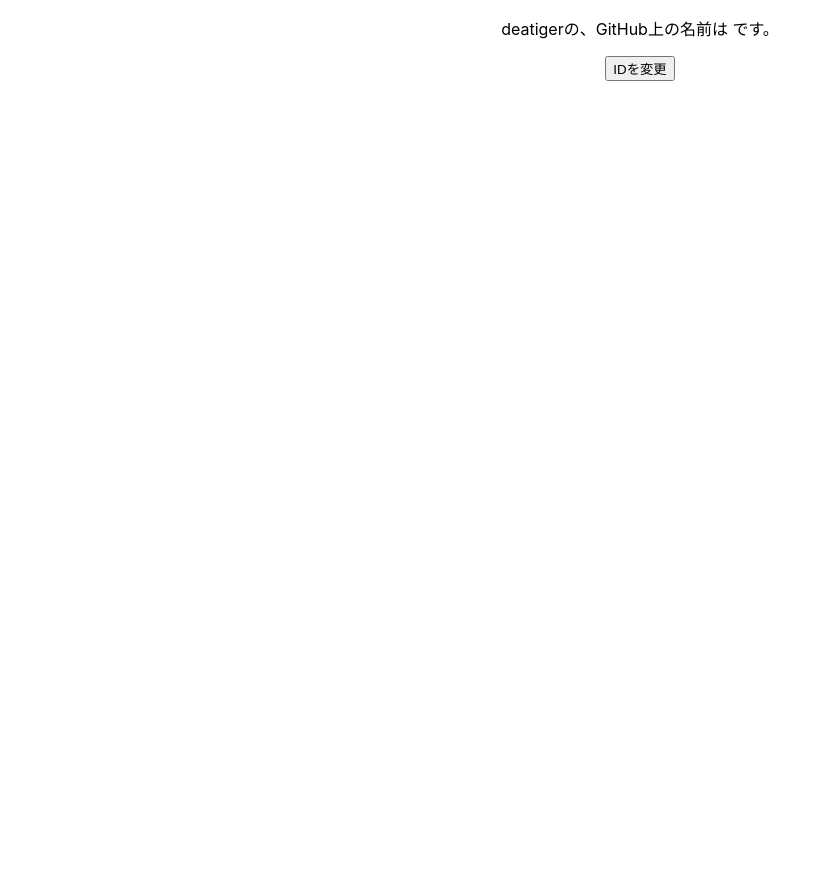
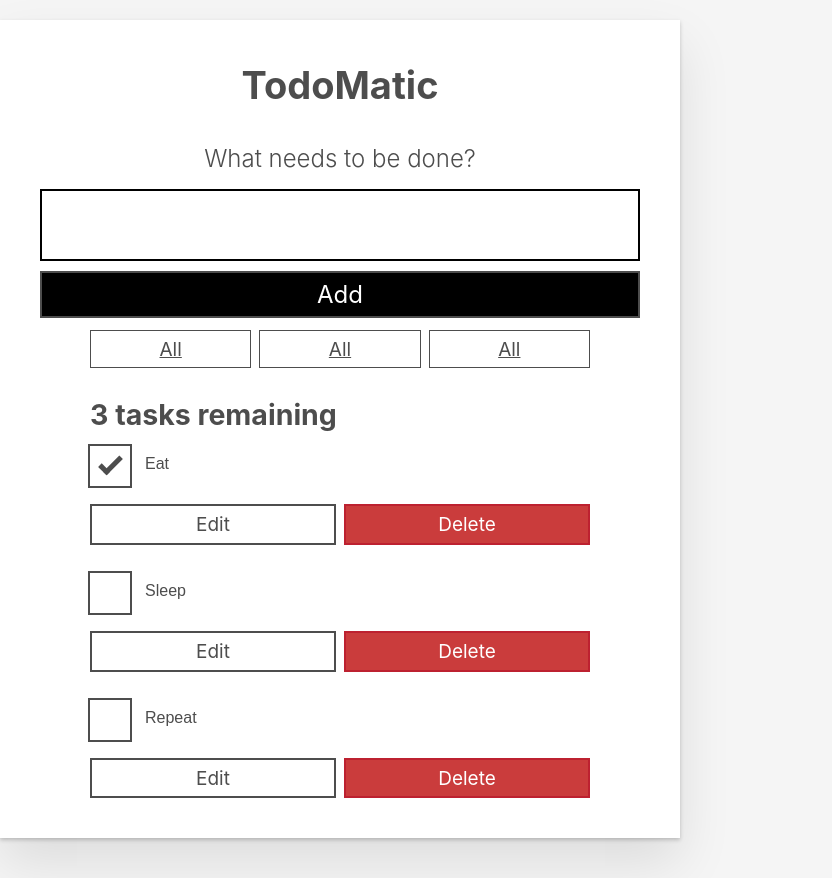
Before and after one commit to kanoi-y/react-basic, a React (Create React App) app: page / in a window 1280 px wide. Shown: the whole page, without its empty margins (0-832 px from the left). Before the commit the page ends 800 px from the top, so only its background shows below. Built offline with nearby package versions, Linux system fonts and the light colour scheme; no server answers.

Commit message:
todoリストを作成

```diff
--- a/package.json
+++ b/package.json
@@ -6,6 +6,7 @@
     "@testing-library/jest-dom": "^5.14.1",
     "@testing-library/react": "^11.2.7",
     "@testing-library/user-event": "^12.8.3",
+    "nanoid": "^3.1.23",
     "react": "^17.0.2",
     "react-dom": "^17.0.2",
     "react-scripts": "4.0.3",
--- a/public/index.html
+++ b/public/index.html
@@ -24,7 +24,7 @@
       work correctly both with client-side routing and a non-root public URL.
       Learn how to configure a non-root public URL by running `npm run build`.
     -->
-    <title>React App</title>
+    <title>TodoMatic</title>
   </head>
   <body>
     <noscript>You need to enable JavaScript to run this app.</noscript>
--- a/src/App.css
+++ b/src/App.css
@@ -1,38 +1,292 @@
-.App {
+/* RESETS */
+*,
+*::before,
+*::after {
+  box-sizing: border-box;
+}
+*:focus {
+  outline: 3px dashed #228bec;
+  outline-offset: 0;
+}
+html {
+  font: 62.5% / 1.15 sans-serif;
+}
+h1,
+h2 {
+  margin-bottom: 0;
+}
+ul {
+  list-style: none;
+  padding: 0;
+}
+button {
+  border: none;
+  margin: 0;
+  padding: 0;
+  width: auto;
+  overflow: visible;
+  background: transparent;
+  color: inherit;
+  font: inherit;
+  line-height: normal;
+  -webkit-font-smoothing: inherit;
+  -moz-osx-font-smoothing: inherit;
+  -webkit-appearance: none;
+}
+button::-moz-focus-inner {
+  border: 0;
+}
+button,
+input,
+optgroup,
+select,
+textarea {
+  font-family: inherit;
+  font-size: 100%;
+  line-height: 1.15;
+  margin: 0;
+}
+button,
+input {
+  overflow: visible;
+}
+input[type='text'] {
+  border-radius: 0;
+}
+body {
+  width: 100%;
+  max-width: 68rem;
+  margin: 0 auto;
+  font: 1.6rem/1.25 Arial, sans-serif;
+  background-color: #f5f5f5;
+  color: #4d4d4d;
+}
+@media screen and (min-width: 620px) {
+  body {
+    font-size: 1.9rem;
+    line-height: 1.31579;
+  }
+}
+/*END RESETS*/
+/* GLOBAL STYLES */
+.form-group > input[type='text'] {
+  display: inline-block;
+  margin-top: 0.4rem;
+}
+.btn {
+  padding: 0.8rem 1rem 0.7rem;
+  border: 0.2rem solid #4d4d4d;
+  cursor: pointer;
+  text-transform: capitalize;
+}
+.btn.toggle-btn {
+  border-width: 1px;
+  border-color: #d3d3d3;
+}
+.btn.toggle-btn[aria-pressed='true'] {
+  text-decoration: underline;
+  border-color: #4d4d4d;
+}
+.btn__danger {
+  color: #fff;
+  background-color: #ca3c3c;
+  border-color: #bd2130;
+}
+.btn__filter {
+  border-color: lightgrey;
+}
+.btn__primary {
+  color: #fff;
+  background-color: #000;
+}
+.btn-group {
+  display: flex;
+  justify-content: space-between;
+}
+.btn-group > * {
+  flex: 1 1 49%;
+}
+.btn-group > * + * {
+  margin-left: 0.8rem;
+}
+.label-wrapper {
+  margin: 0;
+  flex: 0 0 100%;
   text-align: center;
 }
-
-.App-logo {
-  height: 40vmin;
-  pointer-events: none;
+.visually-hidden {
+  position: absolute !important;
+  height: 1px;
+  width: 1px;
+  overflow: hidden;
+  clip: rect(1px 1px 1px 1px);
+  clip: rect(1px, 1px, 1px, 1px);
+  white-space: nowrap;
 }
-
-@media (prefers-reduced-motion: no-preference) {
-  .App-logo {
-    animation: App-logo-spin infinite 20s linear;
+[class*='stack'] > * {
+  margin-top: 0;
+  margin-bottom: 0;
+}
+.stack-small > * + * {
+  margin-top: 1.25rem;
+}
+.stack-large > * + * {
+  margin-top: 2.5rem;
+}
+@media screen and (min-width: 550px) {
+  .stack-small > * + * {
+    margin-top: 1.4rem;
+  }
+  .stack-large > * + * {
+    margin-top: 2.8rem;
   }
 }
-
-.App-header {
-  background-color: #282c34;
-  min-height: 100vh;
-  display: flex;
-  flex-direction: column;
-  align-items: center;
-  justify-content: center;
-  font-size: calc(10px + 2vmin);
-  color: white;
+.stack-exception {
+  margin-top: 1.2rem;
 }
-
-.App-link {
-  color: #61dafb;
+/* END GLOBAL STYLES */
+.todoapp {
+  background: #fff;
+  margin: 2rem 0 4rem 0;
+  padding: 1rem;
+  position: relative;
+  box-shadow: 0 2px 4px 0 rgba(0, 0, 0, 0.2), 0 2.5rem 5rem 0 rgba(0, 0, 0, 0.1);
 }
-
-@keyframes App-logo-spin {
-  from {
-    transform: rotate(0deg);
-  }
-  to {
-    transform: rotate(360deg);
+@media screen and (min-width: 550px) {
+  .todoapp {
+    padding: 4rem;
   }
 }
+.todoapp > * {
+  max-width: 50rem;
+  margin-left: auto;
+  margin-right: auto;
+}
+.todoapp > form {
+  max-width: 100%;
+}
+.todoapp > h1 {
+  display: block;
+  max-width: 100%;
+  text-align: center;
+  margin: 0;
+  margin-bottom: 1rem;
+}
+.label__lg {
+  line-height: 1.01567;
+  font-weight: 300;
+  padding: 0.8rem;
+  margin-bottom: 1rem;
+  text-align: center;
+}
+.input__lg {
+  padding: 2rem;
+  border: 2px solid #000;
+}
+.input__lg:focus {
+  border-color: #4d4d4d;
+  box-shadow: inset 0 0 0 2px;
+}
+[class*='__lg'] {
+  display: inline-block;
+  width: 100%;
+  font-size: 1.9rem;
+}
+[class*='__lg']:not(:last-child) {
+  margin-bottom: 1rem;
+}
+@media screen and (min-width: 620px) {
+  [class*='__lg'] {
+    font-size: 2.4rem;
+  }
+}
+.filters {
+  width: 100%;
+  margin: unset auto;
+}
+/* Todo item styles */
+.todo {
+  display: flex;
+  flex-direction: row;
+  flex-wrap: wrap;
+}
+.todo > * {
+  flex: 0 0 100%;
+}
+.todo-text {
+  width: 100%;
+  min-height: 4.4rem;
+  padding: 0.4rem 0.8rem;
+  border: 2px solid #565656;
+}
+.todo-text:focus {
+  box-shadow: inset 0 0 0 2px;
+}
+/* CHECKBOX STYLES */
+.c-cb {
+  box-sizing: border-box;
+  font-family: Arial, sans-serif;
+  -webkit-font-smoothing: antialiased;
+  font-weight: 400;
+  font-size: 1.6rem;
+  line-height: 1.25;
+  display: block;
+  position: relative;
+  min-height: 44px;
+  padding-left: 40px;
+  clear: left;
+}
+.c-cb > label::before,
+.c-cb > input[type='checkbox'] {
+  box-sizing: border-box;
+  top: -2px;
+  left: -2px;
+  width: 44px;
+  height: 44px;
+}
+.c-cb > input[type='checkbox'] {
+  -webkit-font-smoothing: antialiased;
+  cursor: pointer;
+  position: absolute;
+  z-index: 1;
+  margin: 0;
+  opacity: 0;
+}
+.c-cb > label {
+  font-size: inherit;
+  font-family: inherit;
+  line-height: inherit;
+  display: inline-block;
+  margin-bottom: 0;
+  padding: 8px 15px 5px;
+  cursor: pointer;
+  touch-action: manipulation;
+}
+.c-cb > label::before {
+  content: '';
+  position: absolute;
+  border: 2px solid currentColor;
+  background: transparent;
+}
+.c-cb > input[type='checkbox']:focus + label::before {
+  border-width: 4px;
+  outline: 3px dashed #228bec;
+}
+.c-cb > label::after {
+  box-sizing: content-box;
+  content: '';
+  position: absolute;
+  top: 11px;
+  left: 9px;
+  width: 18px;
+  height: 7px;
+  transform: rotate(-45deg);
+  border: solid;
+  border-width: 0 0 5px 5px;
+  border-top-color: transparent;
+  opacity: 0;
+  background: transparent;
+}
+.c-cb > input[type='checkbox']:checked + label::after {
+  opacity: 1;
+}
--- a/src/App.js
+++ b/src/App.js
@@ -1,57 +1,72 @@
-import { useEffect, useState } from 'react';
+import { nanoid } from 'nanoid';
+import React, { useState } from 'react';
 import './App.css';
+import FilterButton from './components/FilterButton';
+import Form from './components/Form';
+import Todo from './components/Todo';
 
-function App() {
-  const [id, setId] = useState('deatiger');
-  const [name, setName] = useState('');
-  const ids = ['deatiger', 'gaearon', 'aws', 'google', 'facebook'];
-
-  const getRandomId = () => {
-    const _id = ids[Math.floor(Math.random() * ids.length)];
-    setId(_id);
-  };
-
-  useEffect(() => {
-    fetch(`https://api.github.com/users/${id}`)
-      .then((res) => res.json())
-      .then((data) => {
-        console.log(data);
-        setName(data.name);
-      })
-      .catch((error) => {
-        console.error(error);
-      });
-  }, [id]);
-
+function App(props) {
+  const [tasks, setTasks] = useState(props.tasks);
+  function toggleTaskCompleted(id) {
+    const updatedTasks = tasks.map((task) => {
+      // if this task has the same ID as the edited task
+      if (id === task.id) {
+        // use object spread to make a new object
+        // whose `completed` prop has been inverted
+        return { ...task, completed: !task.completed };
+      }
+      return task;
+    });
+    setTasks(updatedTasks);
+  }
+  function deleteTask(id) {
+    const remainingTasks = tasks.filter((task) => id !== task.id);
+    setTasks(remainingTasks);
+  }
+  function editTask(id, newName) {
+    const editedTaskList = tasks.map((task) => {
+      // if this task has the same ID as the edited task
+      if (id === task.id) {
+        //
+        return { ...task, name: newName };
+      }
+      return task;
+    });
+    setTasks(editedTaskList);
+  }
+  const taskList = tasks.map((task) => (
+    <Todo
+      id={task.id}
+      key={task.id}
+      name={task.name}
+      completed={task.completed}
+      toggleTaskCompleted={toggleTaskCompleted}
+      deleteTask={deleteTask}
+      editTask={editTask}
+    />
+  ));
+  const tasksNoun = taskList.length !== 1 ? 'tasks' : 'task';
+  const headingText = `${taskList.length} ${tasksNoun} remaining`;
+  function addTask(name) {
+    const newTask = { id: 'todo-' + nanoid(), name: name, completed: false };
+    setTasks([...tasks, newTask]);
+  }
   return (
-    <div className="App">
-      <p>
-        {id}の、GitHub上の名前は{name} です。
-      </p>
-      <button onClick={getRandomId}>IDを変更</button>
-      {/* <div>{btnCount}</div>
-      <button onClick={CountUp}>count up!</button>
-      <button onClick={CountDown}>count down!</button> */}
-      {/* <header className="App-header">
-        <img src={logo} className="App-logo" alt="logo" />
-        <p>
-          Edit
-          <code>src/App.js</code>
-          and save to reload.
-        </p>
-        <Article
-          title={'これがreactだ！！'}
-          content={'今日のトピックは、propsについて'}
-        />
-        <a
-          className="App-link"
-          href="https://reactjs.org"
-          target="_blank"
-          rel="noopener noreferrer"
-        >
-          Learn React
-        </a>
-      </header> */}
+    <div className="todoapp stack-large">
+      <h1>TodoMatic</h1>
+      <Form addTask={addTask} />
+      <div className="filters btn-group stack-exception">
+        <FilterButton />
+        <FilterButton />
+        <FilterButton />
+      </div>
+      <h2 id="list-heading">{headingText}</h2>
+      <ul
+        className="todo-list stack-large stack-exception"
+        aria-labelledby="list-heading"
+      >
+        {taskList}
+      </ul>
     </div>
   );
 }
--- /dev/null
+++ b/src/components/FilterButton.js
@@ -0,0 +1,13 @@
+import React from 'react';
+
+function FilterButton(props) {
+  return (
+    <button type="button" className="btn toggle-btn" aria-pressed="true">
+      <span className="visually-hidden">Show </span>
+      <span>all </span>
+      <span className="visually-hidden"> tasks</span>
+    </button>
+  );
+}
+
+export default FilterButton;
--- /dev/null
+++ b/src/components/Form.js
@@ -0,0 +1,38 @@
+import React, { useState } from 'react';
+
+function Form(props) {
+  const [name, setName] = useState('');
+  function handleSubmit(e) {
+    e.preventDefault();
+
+    if (name.length === 0) return;
+    props.addTask(name);
+    setName('');
+  }
+  function handleChange(e) {
+    setName(e.target.value);
+  }
+  return (
+    <form onSubmit={handleSubmit}>
+      <h2 className="label-wrapper">
+        <label htmlFor="new-todo-input" className="label__lg">
+          What needs to be done?
+        </label>
+      </h2>
+      <input
+        type="text"
+        id="new-todo-input"
+        className="input input__lg"
+        name="text"
+        autoComplete="off"
+        value={name}
+        onChange={handleChange}
+      />
+      <button type="submit" className="btn btn__primary btn__lg">
+        Add
+      </button>
+    </form>
+  );
+}
+
+export default Form;
--- /dev/null
+++ b/src/components/Todo.js
@@ -0,0 +1,53 @@
+import React, { useState } from 'react';
+
+export default function Todo(props) {
+  const [isEditing, setEditing] = useState(false);
+  const editingTemplate = (
+    <form className="stack-small">
+      <div className="form-group">
+        <label className="todo-label" htmlFor={props.id}>
+          New name for {props.name}
+        </label>
+        <input id={props.id} className="todo-text" type="text" />
+      </div>
+      <div className="btn-group">
+        <button type="button" className="btn todo-cancel">
+          Cancel
+          <span className="visually-hidden">renaming {props.name}</span>
+        </button>
+        <button type="submit" className="btn btn__primary todo-edit">
+          Save
+          <span className="visually-hidden">new name for {props.name}</span>
+        </button>
+      </div>
+    </form>
+  );
+  const viewTemplate = (
+    <div className="stack-small">
+      <div className="c-cb">
+        <input
+          id={props.id}
+          type="checkbox"
+          defaultChecked={props.completed}
+          onChange={() => props.toggleTaskCompleted(props.id)}
+        />
+        <label className="todo-label" htmlFor={props.id}>
+          {props.name}
+        </label>
+      </div>
+      <div className="btn-group">
+        <button type="button" className="btn">
+          Edit <span className="visually-hidden">{props.name}</span>
+        </button>
+        <button
+          type="button"
+          className="btn btn__danger"
+          onClick={() => props.deleteTask(props.id)}
+        >
+          Delete <span className="visually-hidden">{props.name}</span>
+        </button>
+      </div>
+    </div>
+  );
+  return <li className="todo">{isEditing ? editingTemplate : viewTemplate}</li>;
+}
--- a/src/index.js
+++ b/src/index.js
@@ -4,9 +4,15 @@
 import './index.css';
 import reportWebVitals from './reportWebVitals';
 
+const DATA = [
+  { id: 'todo-0', name: 'Eat', completed: true },
+  { id: 'todo-1', name: 'Sleep', completed: false },
+  { id: 'todo-2', name: 'Repeat', completed: false },
+];
+
 ReactDOM.render(
   <React.StrictMode>
-    <App />
+    <App tasks={DATA} />
   </React.StrictMode>,
   document.getElementById('root')
 );
```
